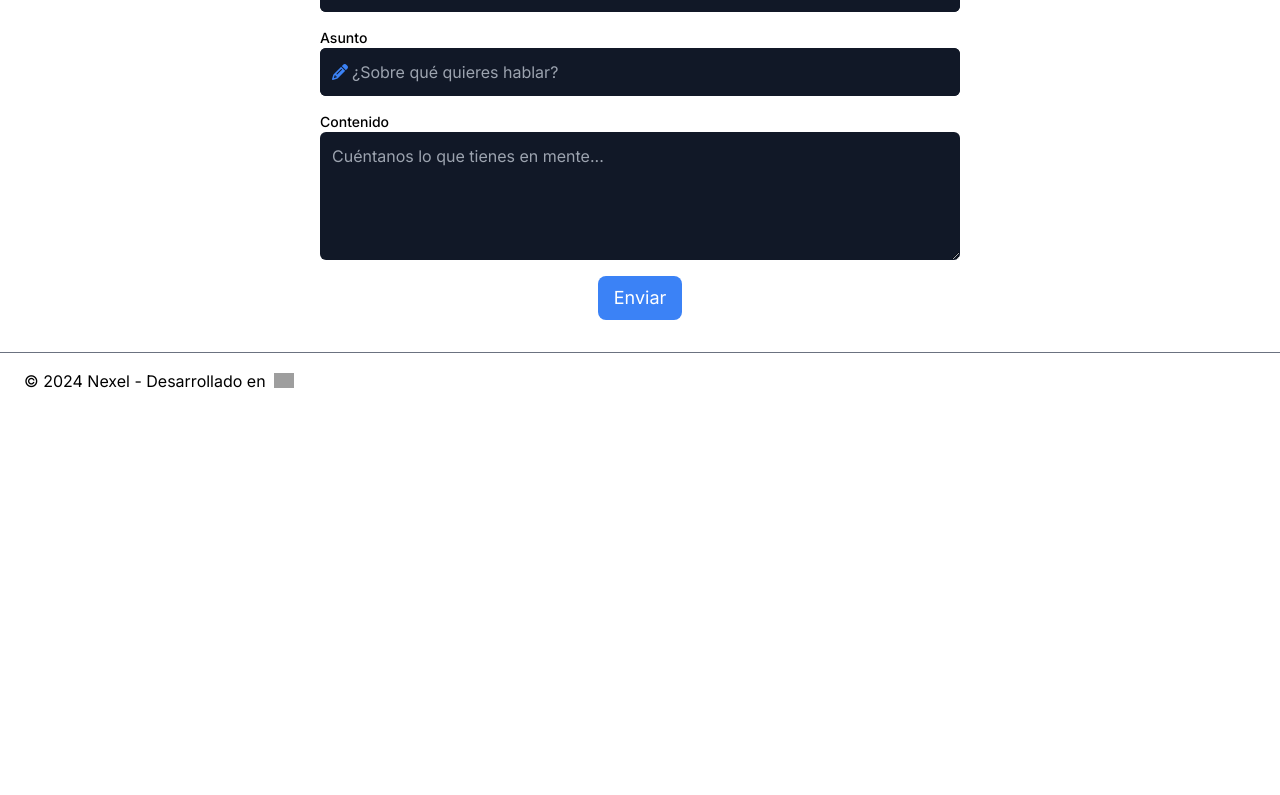
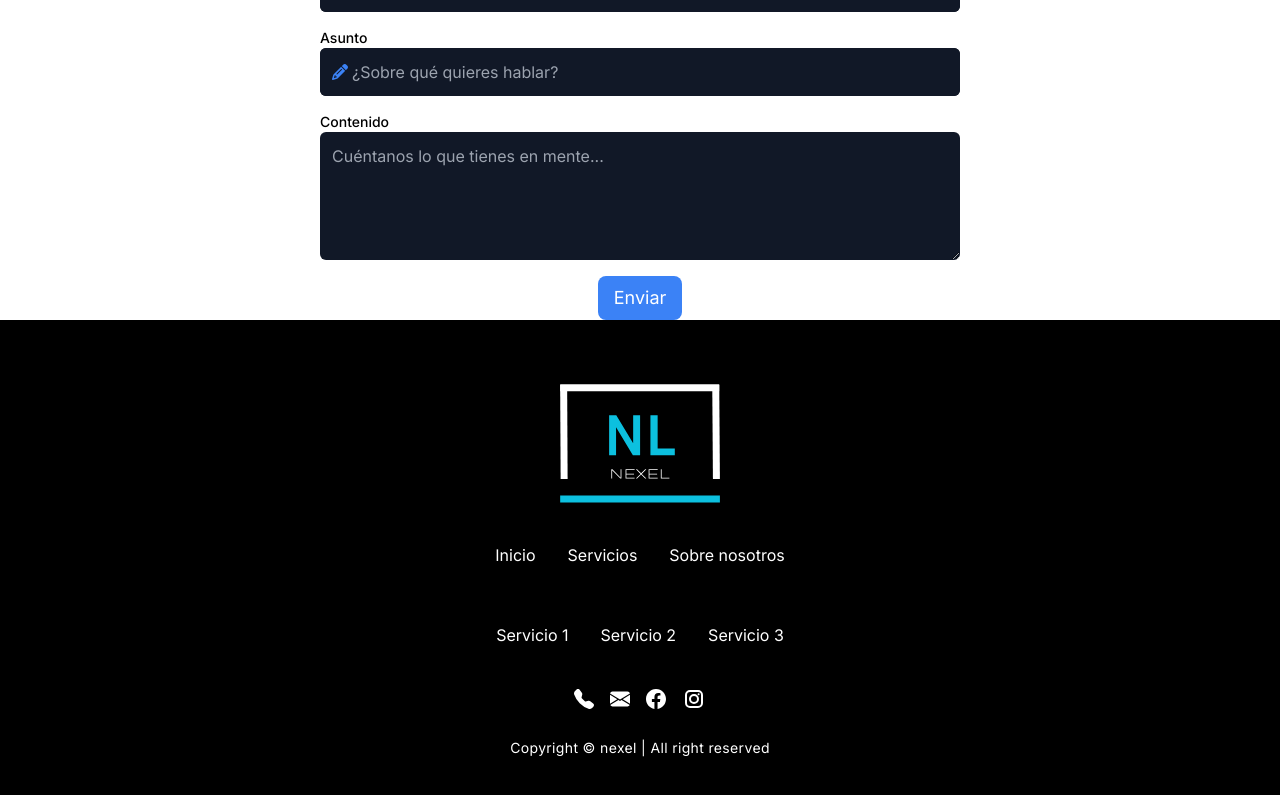
Before and after one commit to AlexitoSnow/nexel-site, a Next.js app: page /servicios in a window 1280 px wide. Shown: the part 1357-2152 px from the top of the page. Before the commit the page ends 1766 px from the top, so only its background shows below. Built offline with nearby package versions, Linux system fonts and the light colour scheme; grey boxes are pictures that could not be loaded.

Commit message:
footer terminado :)

```diff
--- a/src/app/components/Footer.jsx
+++ b/src/app/components/Footer.jsx
@@ -1,7 +1,10 @@
 import Image from 'next/image';
+import { services } from '@/app/lib/const';
+
 
 export default function Footer () {
     return (
+        /*
         <footer className="flex flex-row w-full items-center p-4 mt-8 border-t border-gray-500 space-x-2">
             <div>
 
@@ -9,6 +12,84 @@ export default function Footer () {
             <p>© {new Date().getFullYear()} Nexel - Desarrollado en</p>
             <Image src="https://skillicons.dev/icons?i=nextjs" width={20} height={20} />
 
-        </footer>
+        </footer>*/
+
+
+        <footer class="w-full bg-black dark:bg-gray-900 py-16">
+        <div class="md:px-12 lg:px-28">
+          <div class="container m-auto space-y-6 text-white dark:text-gray-300">
+            <img src="/nexel_white.svg" alt="logo tailus" class="m-auto w-40" />
+            <ul
+              role="list"
+              class="flex flex-col items-center justify-center gap-4 py-4 sm:flex-row sm:gap-8"
+            >
+              <li role="listitem"><a href="#" class="hover:text-primary">Inicio</a></li>
+              <li role="listitem"><a href="#" class="hover:text-primary">Servicios</a></li>
+              <li role="listitem"><a href="#" class="hover:text-primary">Sobre nosotros</a></li>
+            </ul>
+
+            <ul
+              role="list"
+              class="flex flex-col items-center justify-center gap-4 py-4 sm:flex-row sm:gap-8"
+            >
+              <li role="listitem"><a href="/servicios/tienda-con-registro" class="hover:text-primary">Servicio 1</a></li>
+              <li role="listitem"><a href="/servicios/tienda-con-formulario" class="hover:text-primary">Servicio 2</a></li>
+              <li role="listitem"><a href="/servicios/tienda-con-boton-pago" class="hover:text-primary">Servicio 3</a></li>
+            </ul>
+            <div class="m-auto flex w-max items-center justify-between space-x-4">
+
+              <a href="https://api.whatsapp.com/send?phone=593963328168" aria-label="call">
+                <svg
+                  xmlns="http://www.w3.org/2000/svg"
+                  fill="currentColor"
+                  class="m-auto w-5"
+                  viewBox="0 0 16 16"
+                >
+                  <path
+                    fill-rule="evenodd"
+                    d="M1.885.511a1.745 1.745 0 0 1 2.61.163L6.29 2.98c.329.423.445.974.315 1.494l-.547 2.19a.678.678 0 0 0 .178.643l2.457 2.457a.678.678 0 0 0 .644.178l2.189-.547a1.745 1.745 0 0 1 1.494.315l2.306 1.794c.829.645.905 1.87.163 2.611l-1.034 1.034c-.74.74-1.846 1.065-2.877.702a18.634 18.634 0 0 1-7.01-4.42 18.634 18.634 0 0 1-4.42-7.009c-.362-1.03-.037-2.137.703-2.877L1.885.511z"
+                  ></path>
+                </svg>
+              </a>
+              <a href="mailto:nexel2024@outlook.com" aria-label="send mail">
+                <svg
+                  xmlns="http://www.w3.org/2000/svg"
+                  fill="currentColor"
+                  class="m-auto w-5"
+                  viewBox="0 0 16 16"
+                >
+                  <path
+                    d="M.05 3.555A2 2 0 0 1 2 2h12a2 2 0 0 1 1.95 1.555L8 8.414.05 3.555zM0 4.697v7.104l5.803-3.558L0 4.697zM6.761 8.83l-6.57 4.027A2 2 0 0 0 2 14h12a2 2 0 0 0 1.808-1.144l-6.57-4.027L8 9.586l-1.239-.757zm3.436-.586L16 11.801V4.697l-5.803 3.546z"
+                  ></path>
+                </svg>
+              </a>
+              <a href="https://www.facebook.com/profile.php?id=61558232519788" title="facebook" target="blank" aria-label="facebook">
+                <svg
+                  xmlns="http://www.w3.org/2000/svg"
+                  fill="currentColor"
+                  class="m-auto w-5"
+                  viewBox="0 0 16 16"
+                >
+                  <path
+                    d="M16 8.049c0-4.446-3.582-8.05-8-8.05C3.58 0-.002 3.603-.002 8.05c0 4.017 2.926 7.347 6.75 7.951v-5.625h-2.03V8.05H6.75V6.275c0-2.017 1.195-3.131 3.022-3.131.876 0 1.791.157 1.791.157v1.98h-1.009c-.993 0-1.303.621-1.303 1.258v1.51h2.218l-.354 2.326H9.25V16c3.824-.604 6.75-3.934 6.75-7.951z"
+                  ></path>
+                </svg>
+              </a>
+              <a href="https://www.instagram.com/nexel.ec/?next=https%3A%2F%2Fwww.instagram.com%2Fdoterraaceitesesencialesmexico%2Ftagged%2F%3Fhl%3Des-la" title="linkedin" target="blank" aria-label="linkedin">
+              <svg class="w-6 h-6 text-white dark:text-white" aria-hidden="true" xmlns="http://www.w3.org/2000/svg" width="24" height="24" fill="none" viewBox="0 0 24 24">
+                <path fill="currentColor" fill-rule="evenodd" d="M3 8a5 5 0 0 1 5-5h8a5 5 0 0 1 5 5v8a5 5 0 0 1-5 5H8a5 5 0 0 1-5-5V8Zm5-3a3 3 0 0 0-3 3v8a3 3 0 0 0 3 3h8a3 3 0 0 0 3-3V8a3 3 0 0 0-3-3H8Zm7.597 2.214a1 1 0 0 1 1-1h.01a1 1 0 1 1 0 2h-.01a1 1 0 0 1-1-1ZM12 9a3 3 0 1 0 0 6 3 3 0 0 0 0-6Zm-5 3a5 5 0 1 1 10 0 5 5 0 0 1-10 0Z" clip-rule="evenodd"/>
+              </svg>
+
+              </a>
+            </div>
+
+            <div class="text-center">
+              <span class="text-sm tracking-wide"
+                >Copyright © nexel <span id="year"></span> | All right reserved</span>
+            </div>
+          </div>
+        </div>
+      </footer>
+
     );
 }
```
